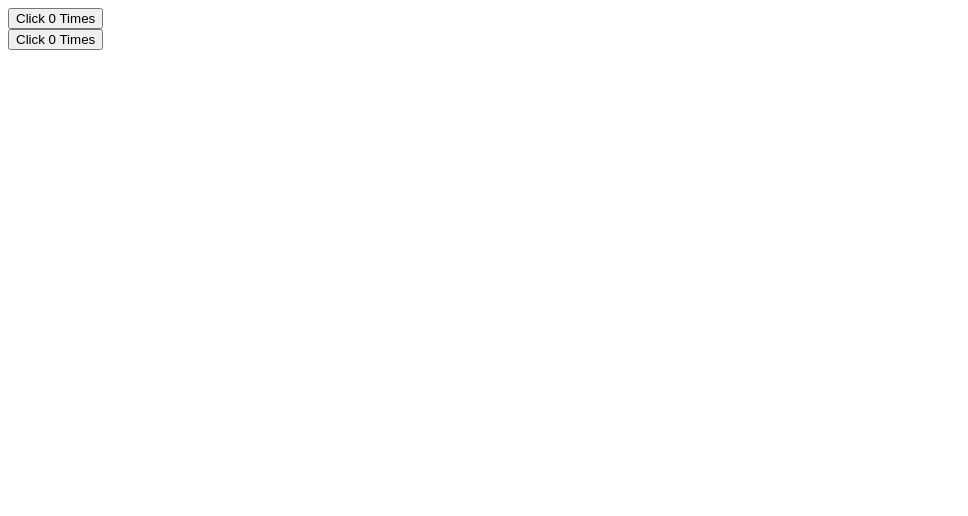
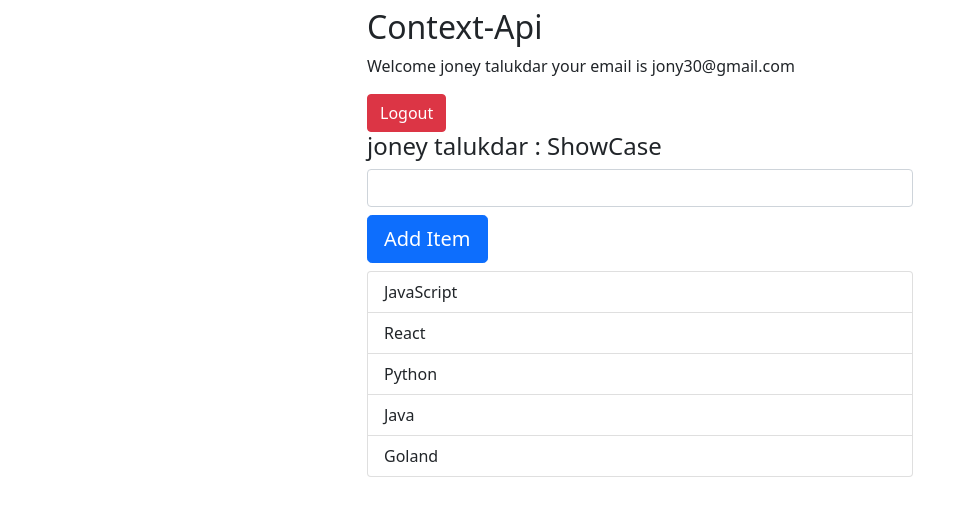
Before and after one commit to jonytalukdar/react-s, a React (Create React App) app: page / in a window 1280 px wide. Shown: the top 516 px of the page, without its empty margins (0-968 px from the left). Built offline with nearby package versions, Linux system fonts and the light colour scheme.

Commit message:
added contextApi

```diff
--- a/package.json
+++ b/package.json
@@ -6,9 +6,11 @@
     "@testing-library/jest-dom": "^5.14.1",
     "@testing-library/react": "^11.2.7",
     "@testing-library/user-event": "^12.8.3",
+    "bootstrap": "^5.1.0",
     "json-server": "^0.16.3",
     "prop-types": "^15.7.2",
     "react": "^17.0.2",
+    "react-bootstrap": "^2.0.0-beta.6",
     "react-dom": "^17.0.2",
     "react-icons": "^4.2.0",
     "react-scripts": "4.0.3",
--- a/src/App.js
+++ b/src/App.js
@@ -1,9 +1,9 @@
 import React from 'react';
-import RenderProps from './components/Render-Props/App';
+import ContextApi from './components/ContextApi/App';
 const App = () => {
   return (
     <>
-      <RenderProps />
+      <ContextApi />
     </>
   );
 };
--- /dev/null
+++ b/src/components/ContextApi/App.js
@@ -0,0 +1,31 @@
+import React, { Component } from 'react';
+import { UserProvider, UserConsumer } from './UserContext';
+import 'bootstrap/dist/css/bootstrap.min.css';
+import BasicNav from './BasicNav';
+import ShowCase from './ShowCase';
+
+class ContextApi extends Component {
+  render() {
+    return (
+      <UserProvider>
+        <div className="container">
+          <div className="row  ">
+            <UserConsumer>
+              {({ isAuthenticated }) => (
+                <div className="col-sm-6 offset-3">
+                  <h2 className="my-2">Context-Api</h2>
+                  <BasicNav />
+                  {isAuthenticated && (
+                    <ShowCase addToShowCase={this.addToShowCase} />
+                  )}
+                </div>
+              )}
+            </UserConsumer>
+          </div>
+        </div>
+      </UserProvider>
+    );
+  }
+}
+
+export default ContextApi;
--- /dev/null
+++ b/src/components/ContextApi/BasicNav.js
@@ -0,0 +1,50 @@
+import React from 'react';
+import { UserConsumer } from './UserContext';
+
+// LoggedInNav
+const LoggedInNav = () => {
+  return (
+    <UserConsumer>
+      {({ user, logout }) => (
+        <div>
+          <p>
+            Welcome {user.name} your email is {user.email}
+          </p>
+          <button className="btn btn-danger" onClick={logout}>
+            Logout
+          </button>
+        </div>
+      )}
+    </UserConsumer>
+  );
+};
+
+// LoggedOutNav
+const LoggedOutNav = () => {
+  return (
+    <UserConsumer>
+      {({ login }) => (
+        <div>
+          <button className="btn btn-light">Register</button>
+          <br />
+          <button className="btn btn-primary" onClick={login}>
+            Login
+          </button>
+        </div>
+      )}
+    </UserConsumer>
+  );
+};
+
+// Basic Nav
+const BasicNav = () => {
+  return (
+    <UserConsumer>
+      {({ isAuthenticated }) => (
+        <>{isAuthenticated ? <LoggedInNav /> : <LoggedOutNav />}</>
+      )}
+    </UserConsumer>
+  );
+};
+
+export default BasicNav;
--- /dev/null
+++ b/src/components/ContextApi/ShowCase.js
@@ -0,0 +1,83 @@
+import React, { Component } from 'react';
+import { UserConsumer, UserContext } from './UserContext';
+
+class AddItem extends Component {
+  state = {
+    value: '',
+  };
+
+  onChangeHandler = (e) => {
+    this.setState({
+      value: e.target.value,
+    });
+  };
+
+  addItem = (e) => {
+    e.preventDefault();
+    const { value } = this.state;
+
+    if (value) {
+      this.context.addToShowCase(value);
+      this.setState({
+        value: '',
+      });
+    }
+  };
+
+  render() {
+    const { value } = this.state;
+
+    return (
+      <form onSubmit={this.addItem}>
+        <div className="form-inline justify-content-between">
+          <input
+            className="form-control span-2 d-inline  "
+            type="text"
+            value={value}
+            onChange={this.onChangeHandler}
+          />
+          <button
+            type="submit"
+            className="btn  btn-lg btn-primary btn-block my-2"
+          >
+            Add Item
+          </button>
+        </div>
+      </form>
+    );
+  }
+}
+
+AddItem.contextType = UserContext;
+
+const ItemsList = () => {
+  return (
+    <UserConsumer>
+      {({ user }) => (
+        <ul className="list-group">
+          {user.languages.map((item, index) => (
+            <li key={index} className="list-group-item">
+              {item}
+            </li>
+          ))}
+        </ul>
+      )}
+    </UserConsumer>
+  );
+};
+
+const ShowCase = ({ addToShowCase }) => {
+  return (
+    <UserConsumer>
+      {({ user }) => (
+        <div>
+          <h4>{user.name} : ShowCase</h4>
+          <AddItem addToShowCase={addToShowCase} />
+          <ItemsList />
+        </div>
+      )}
+    </UserConsumer>
+  );
+};
+
+export default ShowCase;
--- /dev/null
+++ b/src/components/ContextApi/UserContext.js
@@ -0,0 +1,51 @@
+import { Component, createContext } from 'react';
+
+let Context = null;
+
+const { Provider, Consumer } = (Context = createContext());
+
+class UserProvider extends Component {
+  state = {
+    user: {
+      name: 'joney talukdar',
+      email: 'jony30@gmail.com',
+      languages: ['JavaScript', 'React', 'Python', 'Java', 'Goland'],
+    },
+    isAuthenticated: true,
+  };
+
+  login = () => {
+    this.setState({
+      isAuthenticated: true,
+    });
+  };
+
+  logout = () => {
+    this.setState({
+      isAuthenticated: false,
+    });
+  };
+
+  addToShowCase = (item) => {
+    const user = { ...this.state.user };
+    user.languages.push(item);
+    this.setState({ user });
+  };
+
+  render() {
+    return (
+      <Provider
+        value={{
+          ...this.state,
+          login: this.login,
+          logout: this.logout,
+          addToShowCase: this.addToShowCase,
+        }}
+      >
+        {this.props.children}
+      </Provider>
+    );
+  }
+}
+
+export { UserProvider, Consumer as UserConsumer, Context as UserContext };
--- a/src/components/Render-Props/App.js
+++ b/src/components/Render-Props/App.js
@@ -1,14 +1,22 @@
-import React from 'react';
 import ClickCounter from './ClickCounter';
+import Counter from './Counter';
 import HoverCounter from './HoverCounter';
 
-const App = () => {
+function App() {
   return (
-    <div>
-      <ClickCounter />
-      <HoverCounter />
+    <div className="app">
+      <Counter>
+        {(counter, incrementCount) => (
+          <ClickCounter count={counter} incrementCount={incrementCount} />
+        )}
+      </Counter>
+      <Counter>
+        {(counter, incrementCount) => (
+          <HoverCounter count={counter} incrementCount={incrementCount} />
+        )}
+      </Counter>
     </div>
   );
-};
+}
 
 export default App;
--- a/src/components/Render-Props/ClickCounter.js
+++ b/src/components/Render-Props/ClickCounter.js
@@ -1,25 +1,11 @@
 import React from 'react';
-import withCounter from './HOC/withCounter';
 
-class ClickCounter extends React.Component {
-  state = {
-    count: 0,
-  };
-
-  handleClick = () => {
-    this.setState((prevState) => {
-      return { ...prevState, count: prevState.count + 1 };
-    });
-  };
-
-  render() {
-    const { count } = this.state;
-    return (
-      <div>
-        <button onClick={this.handleClick}>Click {count} Times</button>
-      </div>
-    );
-  }
+export default function ClickCounter({ count, incrementCount }) {
+  return (
+    <div>
+      <button type="button" onClick={incrementCount}>
+        Clicked {count} times
+      </button>
+    </div>
+  );
 }
-
-export default withCounter(ClickCounter);
--- /dev/null
+++ b/src/components/Render-Props/Counter.js
@@ -0,0 +1,19 @@
+import React from 'react';
+
+class Counter extends React.Component {
+  state = {
+    count: 0,
+  };
+
+  incrementCount = () => {
+    this.setState((prevState) => ({ count: prevState.count + 1 }));
+  };
+
+  render() {
+    const { children } = this.props;
+    const { count } = this.state;
+    return children(count, this.incrementCount);
+  }
+}
+
+export default Counter;
--- a/src/components/Render-Props/HoverCounter.js
+++ b/src/components/Render-Props/HoverCounter.js
@@ -1,24 +1,9 @@
 import React from 'react';
 
-class HoverCounter extends React.Component {
-  state = {
-    count: 0,
-  };
-
-  handleClick = () => {
-    this.setState((prevState) => {
-      return { ...prevState, count: prevState.count + 1 };
-    });
-  };
-
-  render() {
-    const { count } = this.state;
-    return (
-      <div>
-        <button onMouseMove={this.handleClick}>Click {count} Times</button>
-      </div>
-    );
-  }
+export default function HoverCounter({ count, incrementCount }) {
+  return (
+    <div>
+      <h1 onMouseOver={incrementCount}>Hovered {count} times</h1>
+    </div>
+  );
 }
-
-export default HoverCounter;
```
Also changed, not shown: src/components/Render-Props/User.js (added, +7 -0 lines), 1 other file (tests, documents, lock files or other folders).
